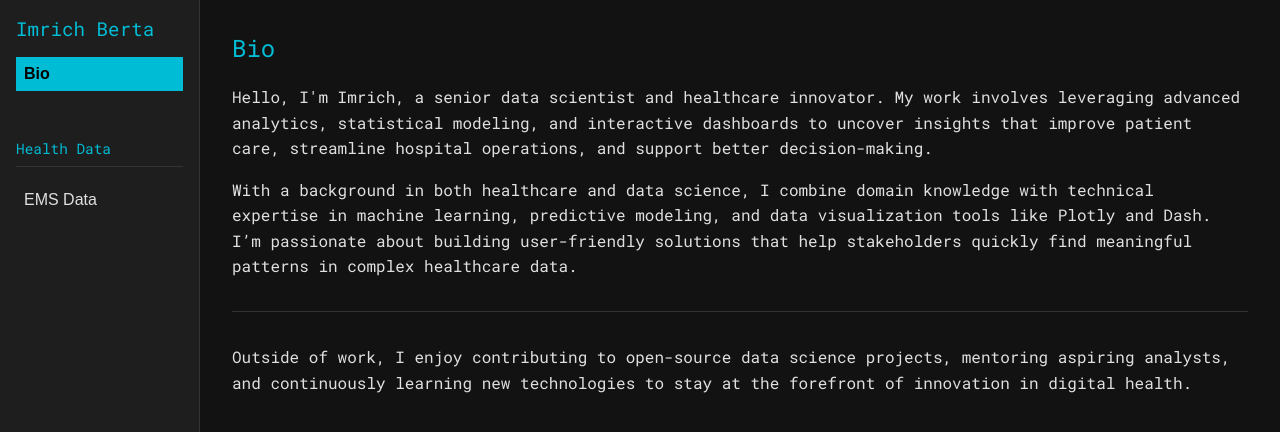
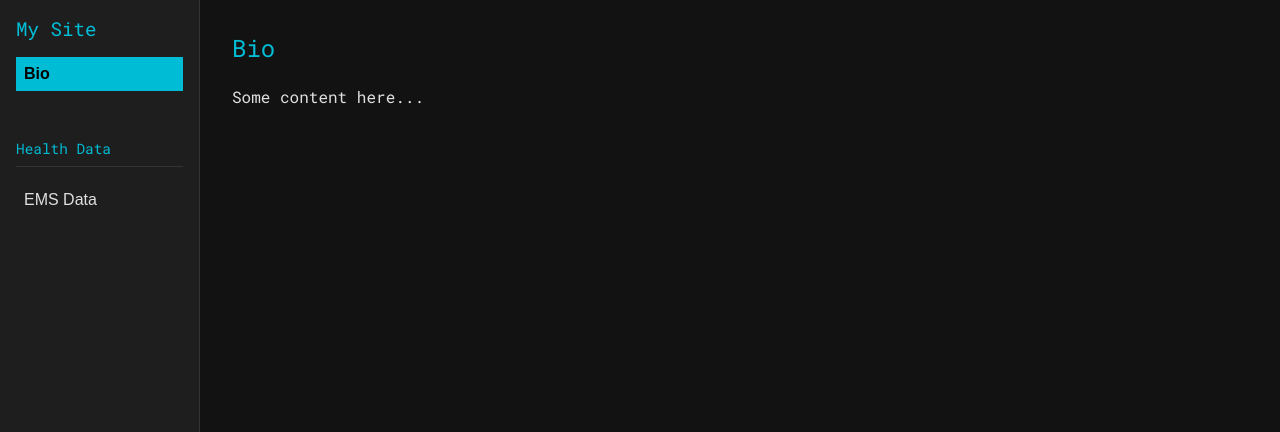
Before and after one commit to imrichberta/myweb, a plain HTML site: page index.html in a window 1280 px wide. Shown: the top 432 px of the page. Drawn offline with Linux system fonts and the light colour scheme.

Commit message:
Updated content

```diff
--- a/index.html
+++ b/index.html
@@ -3,7 +3,7 @@
 <head>
   <meta charset="UTF-8" />
   <meta name="viewport" content="width=device-width, initial-scale=1.0"/>
-  <title>Imrich Berta</title>
+  <title>My Data Science Site</title>
   <!-- Google Fonts -->
   <link rel="preconnect" href="https://fonts.gstatic.com">
   <link href="https://fonts.googleapis.com/css2?family=Roboto+Mono:wght@300;400&display=swap" rel="stylesheet">
@@ -13,8 +13,7 @@
 </head>
 <body>
   <nav>
-    <h2>Imrich Berta</h2>
-    <!-- Bio tab now placed above Health Data -->
+    <h2>My Site</h2>
     <button id="bio-tab" class="active" onclick="showSection('bio')">Bio</button>
     <div style="margin: 1rem 0;"></div>
     <h3 class="group-title">Health Data</h3>
@@ -23,50 +22,29 @@
   <main>
     <section id="bio" class="active">
       <h1>Bio</h1>
-      <p>
-        Hello, I'm Imrich, a senior data scientist and healthcare innovator.
-        My work involves leveraging advanced analytics, statistical modeling, and
-        interactive dashboards to uncover insights that improve patient care,
-        streamline hospital operations, and support better decision-making.
-      </p>
-      <p>
-        With a background in both healthcare and data science, I combine domain
-        knowledge with technical expertise in machine learning, predictive modeling,
-        and data visualization tools like Plotly and Dash. I’m passionate about
-        building user-friendly solutions that help stakeholders quickly find
-        meaningful patterns in complex healthcare data.
-      </p>
-      <hr>
-      <p>
-        Outside of work, I enjoy contributing to open-source data science projects,
-        mentoring aspiring analysts, and continuously learning new technologies to
-        stay at the forefront of innovation in digital health.
-      </p>
+      <p>Some content here...</p>
     </section>
 
     <section id="ems">
       <h1>EMS Data</h1>
-      <p>
-        Below is a live dashboard embedding EMS (Emergency Medical Services) data.
-        Here, we analyze call volumes, response times, dispatch outcomes, and patient
-        demographics. By surfacing these insights, stakeholders can identify where
-        resources are needed most, track performance metrics, and optimize emergency
-        response protocols.
-      </p>
+      <p>Below is a live dashboard embedding EMS data.</p>
       <hr>
-      <iframe src="https://damp-lab-9921.ploomberapp.io/" width="100%" height="600" frameborder="0"></iframe>
-
+      <!-- Increase the iframe height so that the entire map can be seen by scrolling the page -->
+      <iframe
+        src="https://damp-lab-9921.ploomberapp.io/"
+        width="100%"
+        height="900"
+        frameborder="0"
+        scrolling="no"
+        style="border:none; overflow:hidden;"
+      ></iframe>
     </section>
   </main>
 
   <script>
     function showSection(sectionId) {
-      // Remove active class from all sections
       document.querySelectorAll('main section').forEach(sec => sec.classList.remove('active'));
-      // Show selected section
       document.getElementById(sectionId).classList.add('active');
-
-      // Update tab styles
       document.getElementById('bio-tab').classList.remove('active');
       document.getElementById('ems-tab').classList.remove('active');
 
--- a/styles.css
+++ b/styles.css
@@ -1,15 +1,22 @@
-body {
+html, body {
     margin: 0;
+    padding: 0;
+    /* Do NOT hide global overflow, we want global scroll */
+    overflow: auto;
     font-family: 'Roboto Mono', monospace;
     background: #121212;
     color: #e0e0e0;
-    display: flex;            /* Desktop: nav on left, content on right */
-    flex-direction: row;
-    min-height: 100vh;        /* Use min-height instead of fixed height */
+    height: 100%; /* This can help if you want the body to naturally expand */
     box-sizing: border-box;
   }
 
-  /* Sidebar (Nav) - Desktop defaults */
+  body {
+    display: flex;
+    flex-direction: row;
+    min-height: 100vh;
+  }
+
+  /* Sidebar (Nav) */
   nav {
     width: 200px;
     background: #1e1e1e;
@@ -59,25 +66,22 @@ body {
     font-weight: bold;
   }
 
-  /* Main Content Area */
   main {
     flex: 1;
     padding: 2rem;
     box-sizing: border-box;
-    overflow-x: hidden;
-    overflow-y: auto;
+    /* Allow main to expand with content, no forced scrolling here */
+    overflow: visible;
   }
 
-  /* Sections inside main */
   section {
-    display: none; /* hidden by default, controlled by JS */
+    display: none;
   }
 
   section.active {
     display: block;
   }
 
-  /* Headings & Body Text */
   h1, h2, h3 {
     font-weight: 400;
     color: #00bcd4;
@@ -94,11 +98,10 @@ body {
     margin: 2rem 0;
   }
 
-  /* Responsive Adjustments for Mobile */
-  /* On screens smaller than 600px, nav goes on top */
+  /* Responsive */
   @media (max-width: 600px) {
     body {
-      flex-direction: column; /* Mobile: nav on top */
+      flex-direction: column; /* nav on top for mobile */
     }
 
     nav {
@@ -127,11 +130,10 @@ body {
     nav button {
       font-size: 0.9rem;
       padding: 0.3rem 0.5rem;
-      width: auto; /* Buttons shrink to fit */
+      width: auto;
     }
 
     main {
       padding: 1rem;
-      /* main can scroll if content is taller than screen */
     }
   }
```
